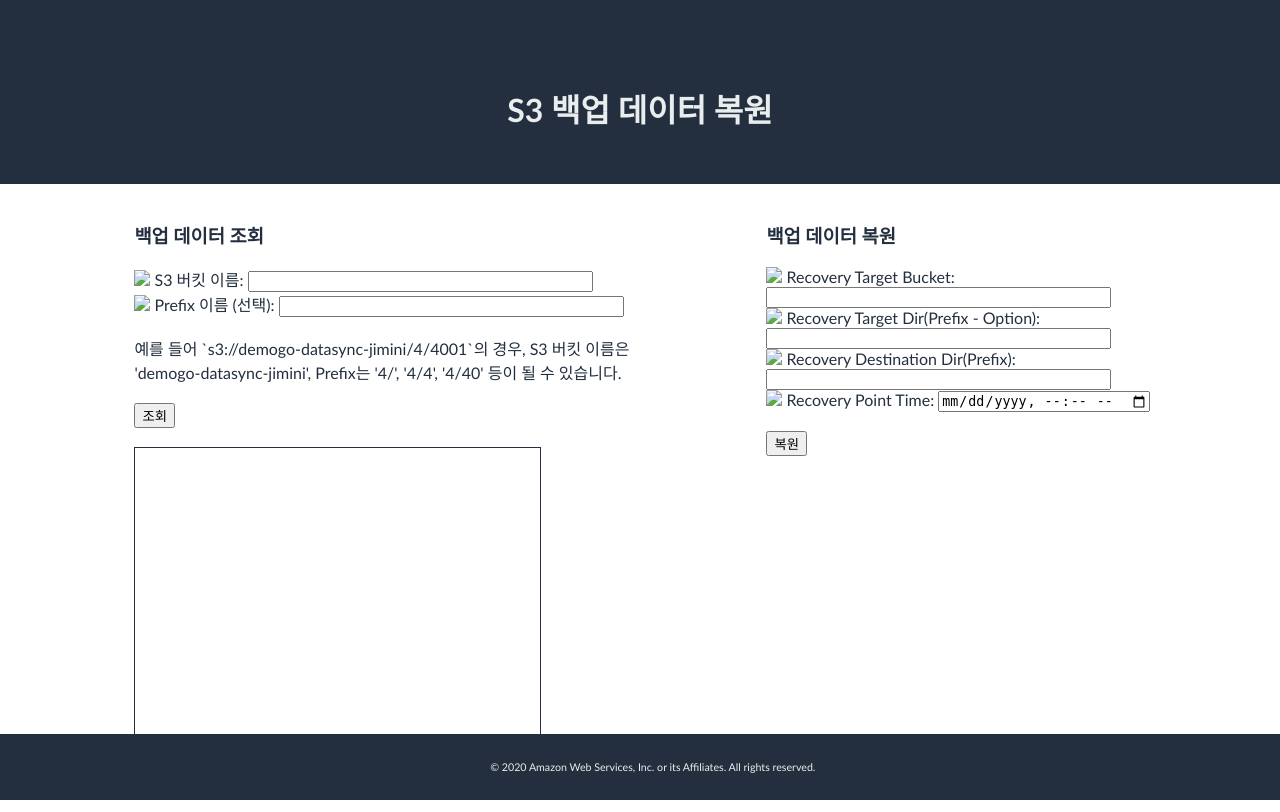
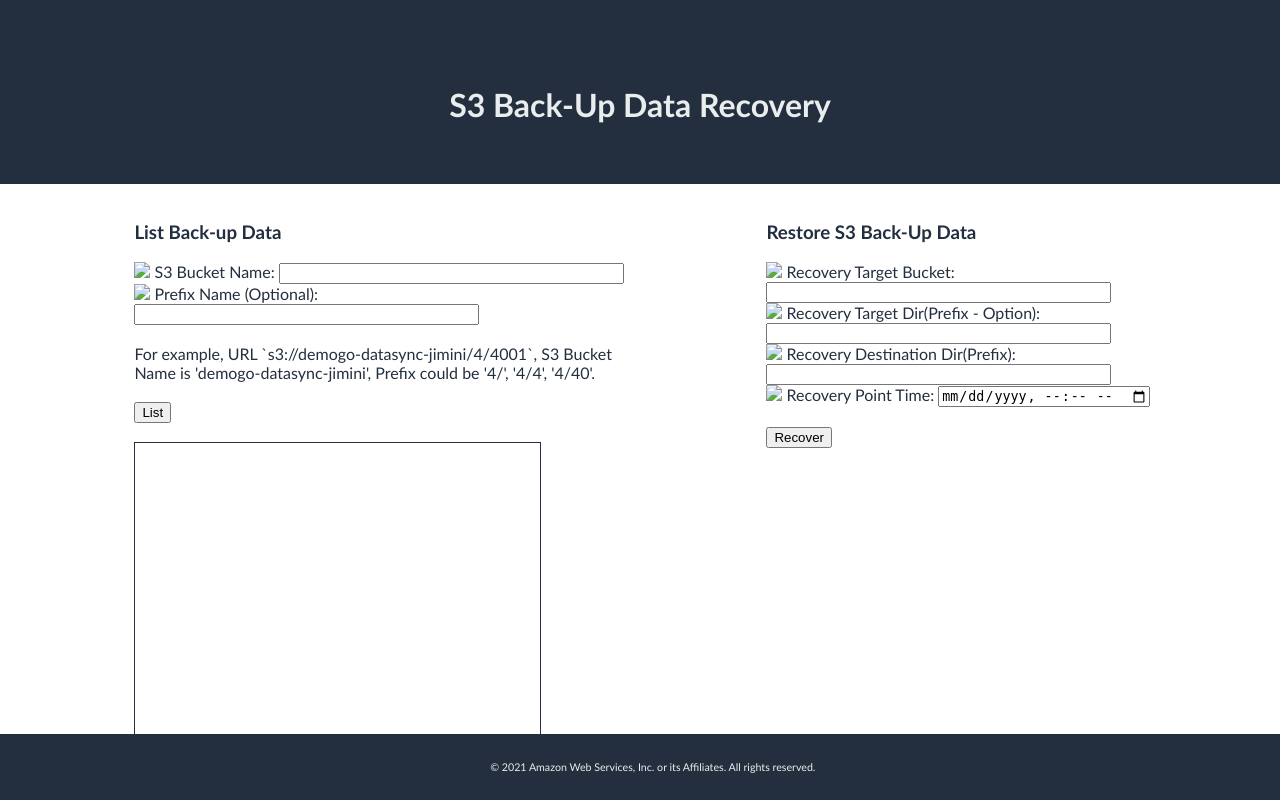
Before and after one commit to DemogoPrime-S3/bnr-ui-public, a Django app: page / in a window 1280 px wide. Run offline with Django 3.2, Linux system fonts and the light colour scheme.

Commit message:
Update index.html
Korean -> English and updated the year 2020 -> 2021 from the copyright.

```diff
--- a/templates/index.html
+++ b/templates/index.html
@@ -80,19 +80,19 @@
 </head>
     <body>
     <div class="title">
-        <h1 align=center>S3 백업 데이터 복원</h1>
+        <h1 align=center>S3 Back-Up Data Recovery</h1>
     </div>
     <div class="contents">
         <div class="listing">
-        <h3>백업 데이터 조회</h3>
+		<h3>List Back-up Data</h3>
                <img src="https://a0.awsstatic.com/libra-css/images/site/fav/favicon.ico">
-            S3 버킷 이름: <input type ="text" id= "bucket" name ="bucket name" size = "40"></br>
+            S3 Bucket Name: <input type ="text" id= "bucket" name ="bucket name" size = "40"></br>
                            <img src="https://a0.awsstatic.com/libra-css/images/site/fav/favicon.ico">
 
-            Prefix 이름 (선택): <input type ="text" id= "prefix" name ="bucket name" size = "40"></br></br>
+            Prefix Name (Optional): <input type ="text" id= "prefix" name ="bucket name" size = "40"></br></br>
 
-                <div class="note">  예를 들어 `s3://demogo-datasync-jimini/4/4001`의 경우, S3 버킷 이름은 'demogo-datasync-jimini', Prefix는 '4/', '4/4', '4/40' 등이 될 수 있습니다.</div></br>
-            <input type="submit" id = "list_obj" value="조회">
+                <div class="note">  For example, URL `s3://demogo-datasync-jimini/4/4001`, S3 Bucket Name is 'demogo-datasync-jimini', Prefix could be '4/', '4/4', '4/40'. </div></br>
+            <input type="submit" id = "list_obj" value="List">
                 </br></br>
             <div id = "object" class = "object">
 
@@ -100,14 +100,14 @@
         </div>
 
         <div class="recovery" id="object">
-            <h3>백업 데이터 복원</h3>
+            <h3>Restore S3 Back-Up Data</h3>
             <form>
                 <img src="https://a0.awsstatic.com/libra-css/images/site/fav/favicon.ico"> Recovery Target Bucket: <input id="pitr-bucket" type ="text" name ="prefix" size = "40" /> </br>
                 <img src="https://a0.awsstatic.com/libra-css/images/site/fav/favicon.ico"> Recovery Target Dir(Prefix - Option): <input id="pitr-prefix" type ="text" name ="prefix" size = "40" /> </br>
                 <img src="https://a0.awsstatic.com/libra-css/images/site/fav/favicon.ico"> Recovery Destination Dir(Prefix): <input id="pitr-dest" type ="text" name ="prefix" size = "40" /> </br>
                 <img src="https://a0.awsstatic.com/libra-css/images/site/fav/favicon.ico"> Recovery Point Time:  <input id="pitr-time" type="datetime-local" /> </br>
                 </br>
-                <input id="pitr-button" type='button' value='복원'>
+                <input id="pitr-button" type='button' value='Recover'>
             </form>
         </div>
     </div>
@@ -144,7 +144,7 @@
     </body>
 <footer>
 </br>
-&copy 2020 Amazon Web Services, Inc. or its Affiliates. All rights reserved.
+&copy 2021 Amazon Web Services, Inc. or its Affiliates. All rights reserved.
 </footer>
 <script>
 
```
